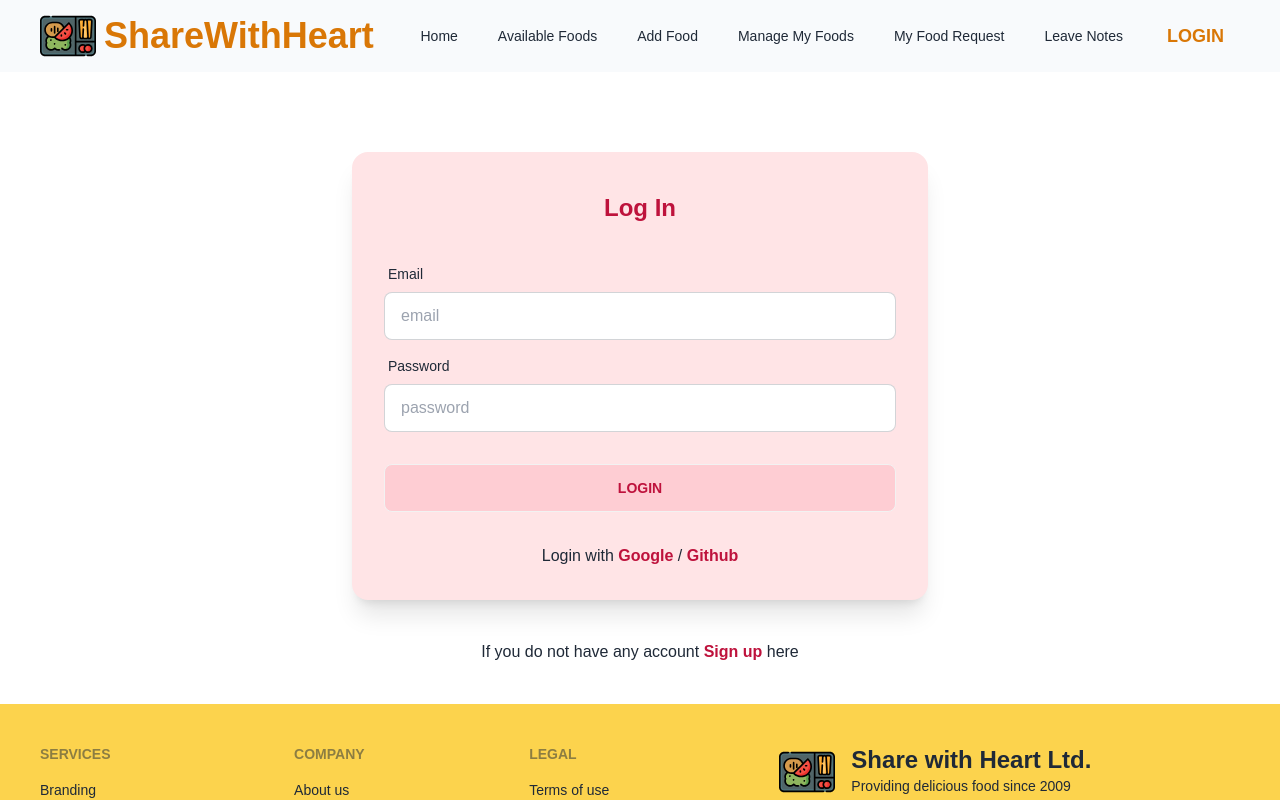
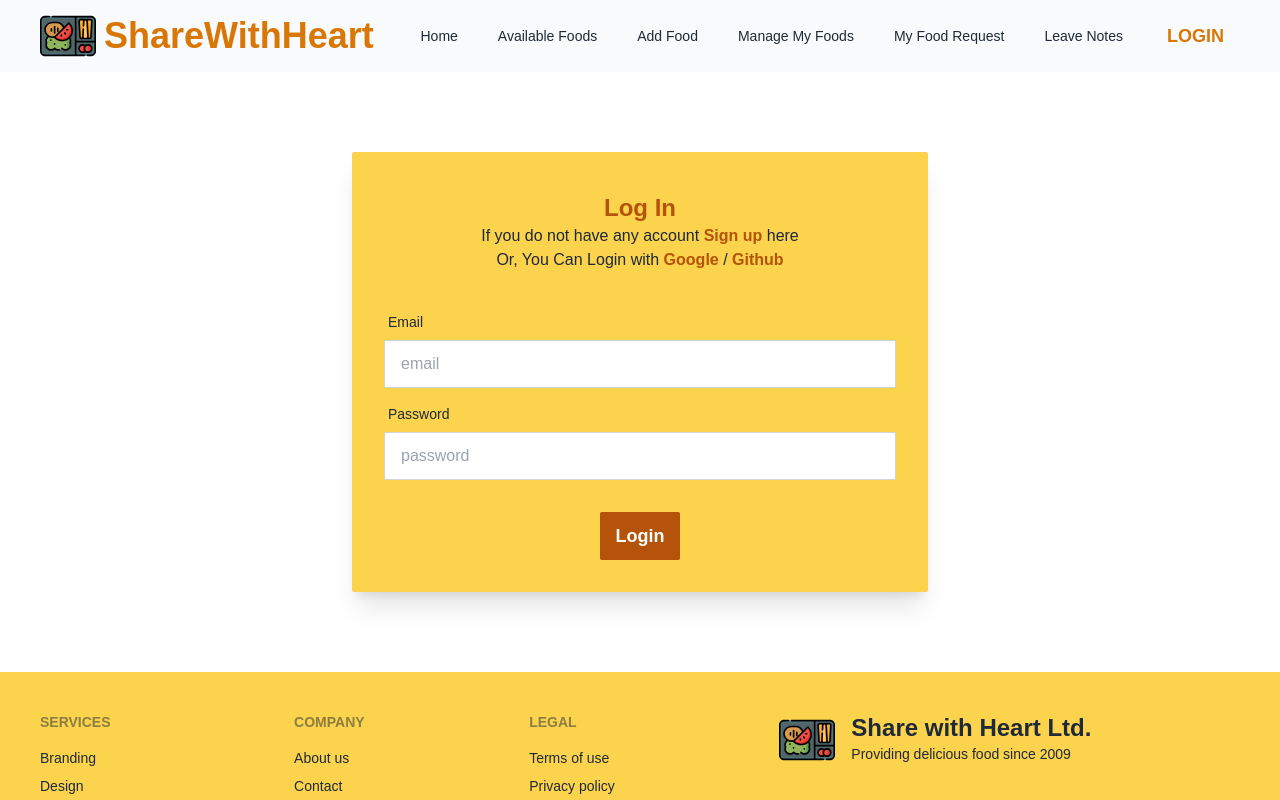
Before and after one commit to 2023afifa/Assignment11-FoodSharingClient, a React (Vite) app: page /login in a window 1280 px wide. Shown: the top 800 px of the page. Built offline with nearby package versions, Linux system fonts and the light colour scheme; no server answers; a web font is replaced by a local one.

Commit message:
Login page updated

```diff
--- a/src/Login/Login.jsx
+++ b/src/Login/Login.jsx
@@ -65,31 +65,31 @@ const Login = () => {
                 <title>ShareWithHeart | Log In</title>
             </Helmet>
             <Navbar></Navbar>
-            <div className="card max-w-xl shadow-xl bg-rose-100 mt-20 mx-auto">
-                <h2 className="text-center text-2xl text-rose-700 font-semibold pt-10">Log In</h2>
+            <div className="card max-w-xl shadow-xl bg-amber-300 my-20 mx-auto rounded-sm">
+                <h2 className="text-center text-2xl text-amber-700 font-semibold pt-10">Log In</h2>
+                <p className=" text-center">If you do not have any account <Link to="/signup"><span className="text-amber-700 font-semibold">Sign up</span></Link> here</p>
+                <p className="text-center">Or, You Can Login with <a onClick={handleGoogleLogIn} className="text-amber-700 font-semibold">Google</a> / <a onClick={handleGithubLogIn} className="text-amber-700 font-semibold">Github</a></p>
                 <form onSubmit={handleLogin} className="card-body">
                     <div className="form-control">
                         <label className="label">
                             <span className="label-text">Email</span>
                         </label>
-                        <input type="email" name="email" placeholder="email" className="input input-bordered" required />
+                        <input type="email" name="email" placeholder="email" className="input input-bordered rounded-sm" required />
                     </div>
                     <div className="form-control">
                         <label className="label">
                             <span className="label-text">Password</span>
                         </label>
-                        <input type="password" name="password" placeholder="password" className="input input-bordered" required />
+                        <input type="password" name="password" placeholder="password" className="input input-bordered rounded-sm" required />
                     </div>
                     {
                         errorMessage && <p className="text-center text-red-500">{errorMessage}</p>
                     }
-                    <div className="form-control mt-6">
-                        <button className="btn bg-rose-200 text-rose-700">Login</button>
+                    <div className="mt-6 mx-auto">
+                        <button className="btn normal-case text-lg bg-amber-700 text-white hover:bg-amber-600 rounded-sm border-none">Login</button>
                     </div>
                 </form>
-                <p className="text-center pb-8">Login with <a onClick={handleGoogleLogIn} className="text-rose-700 font-semibold">Google</a> / <a onClick={handleGithubLogIn} className="text-rose-700 font-semibold">Github</a></p>
             </div>
-            <p className="my-10 text-center">If you do not have any account <Link to="/signup"><span className="text-rose-700 font-semibold">Sign up</span></Link> here</p>
             <Footer></Footer>
         </div>
     );
```
Lines whose indentation alone changed are shown as unchanged.
